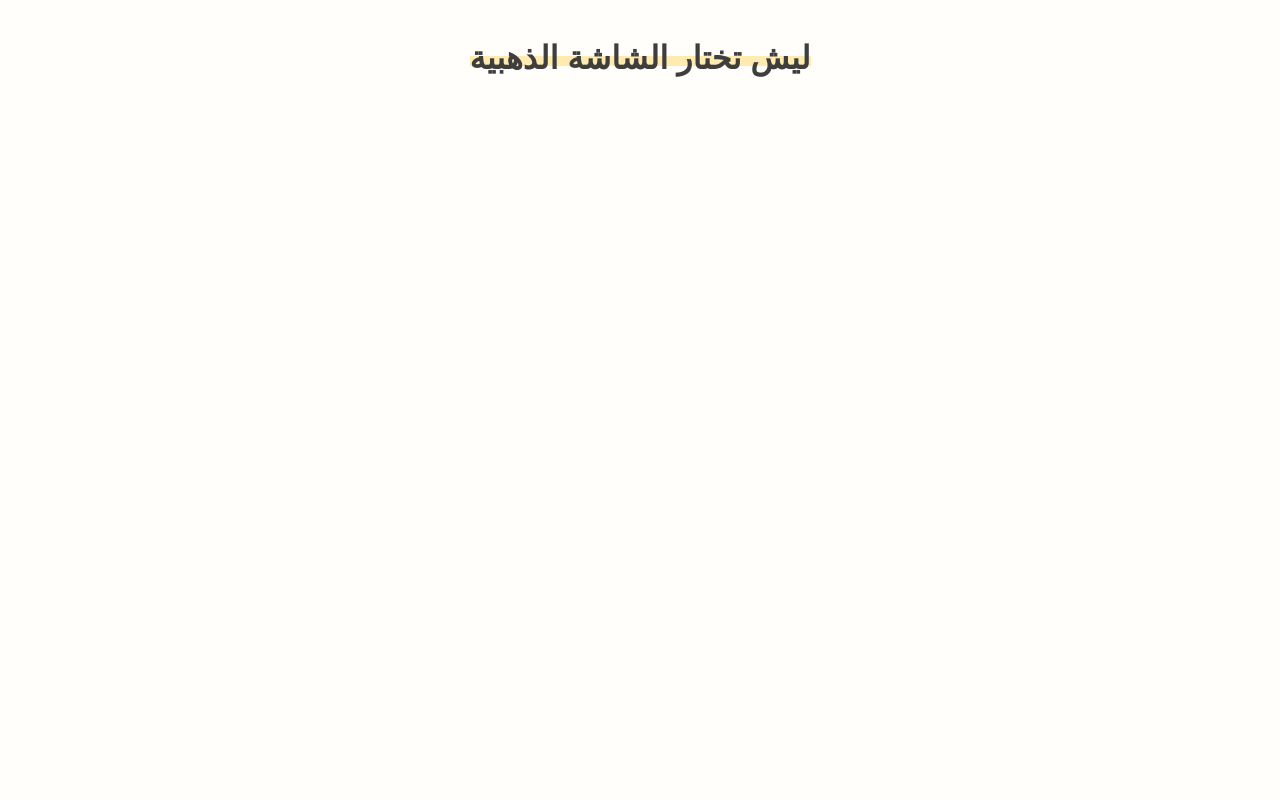
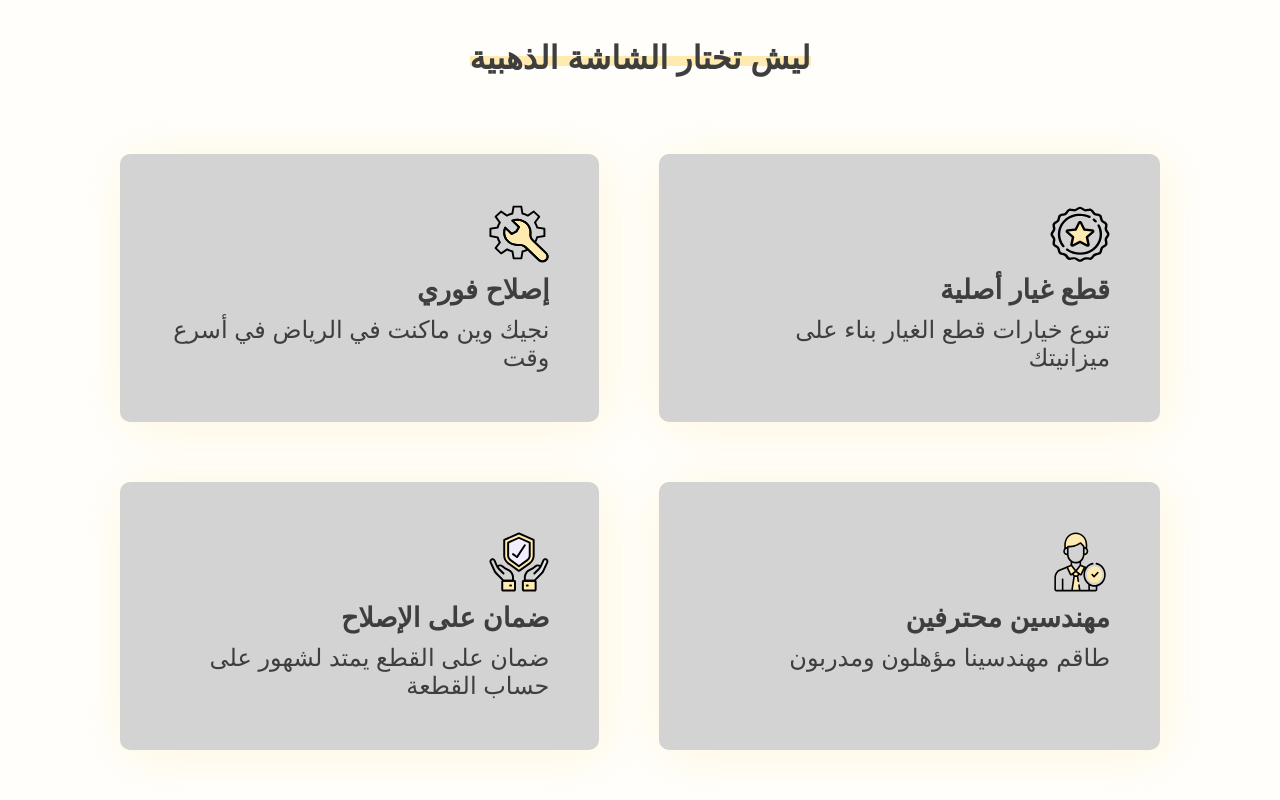
Before and after one commit to Abdulaziz4/goldenscreen-landing, a Next.js app: page / in a window 1280 px wide. Shown: the part 994-1794 px from the top of the page. Before the commit the page ends 1098 px from the top, so only its background shows below. Built offline with nearby package versions, Linux system fonts and the light colour scheme.

Commit message:
Adding base features

```diff
--- a/pages/landing.js
+++ b/pages/landing.js
@@ -18,9 +18,59 @@ export default function Landing() {
           <h1>ليش تختار الشاشة الذهبية</h1>
         </CrossedHeadline>
       </WrapCenter>
+      <Features>
+        <FeatureCard>
+          <Image src="/assets/feat1.svg" alt="feat1" height={60} width={60} />
+          <h2>قطع غيار أصلية</h2>
+          <p>تنوع خيارات قطع الغيار بناء على ميزانيتك</p>
+        </FeatureCard>
+        <FeatureCard>
+          <Image src="/assets/feat2.svg" alt="feat1" height={60} width={60} />
+          <h2>إصلاح فوري</h2>
+          <p>نجيك وين ماكنت في الرياض في أسرع وقت</p>
+        </FeatureCard>
+        <FeatureCard>
+          <Image src="/assets/feat3.svg" alt="feat1" height={60} width={60} />
+          <h2>مهندسين محترفين</h2>
+          <p>طاقم مهندسينا مؤهلون ومدربون</p>
+        </FeatureCard>
+        <FeatureCard>
+          <Image src="/assets/feat4.svg" alt="feat1" height={60} width={60} />
+          <h2>ضمان على الإصلاح</h2>
+          <p>ضمان على القطع يمتد لشهور على حساب القطعة</p>
+        </FeatureCard>
+      </Features>
     </Container>
   );
 }
+
+const Features = styled.div`
+  margin: 50px 120px;
+  display: grid;
+  gap: 60px;
+  grid-template-columns: [first] auto [line2] auto [end];
+  grid-template-columns: [row1-start] auto [row1-end] auto [last-line];
+`;
+
+const FeatureCard = styled.div`
+  /* background: #fdfdfd; */
+  box-shadow: 5px 5px 50px rgba(255, 235, 175, 0.4);
+  border-radius: 10px;
+  padding: 50px;
+  color: var(--text-color);
+  background-color: lightgrey;
+  display: flex;
+  flex-direction: column;
+  gap: 10px;
+  align-items: flex-start;
+  p {
+    font-size: 24px;
+  }
+  h2 {
+    font-size: 27px;
+  }
+`;
+
 const Container = styled.div`
   display: flex;
   flex-direction: column;
```
